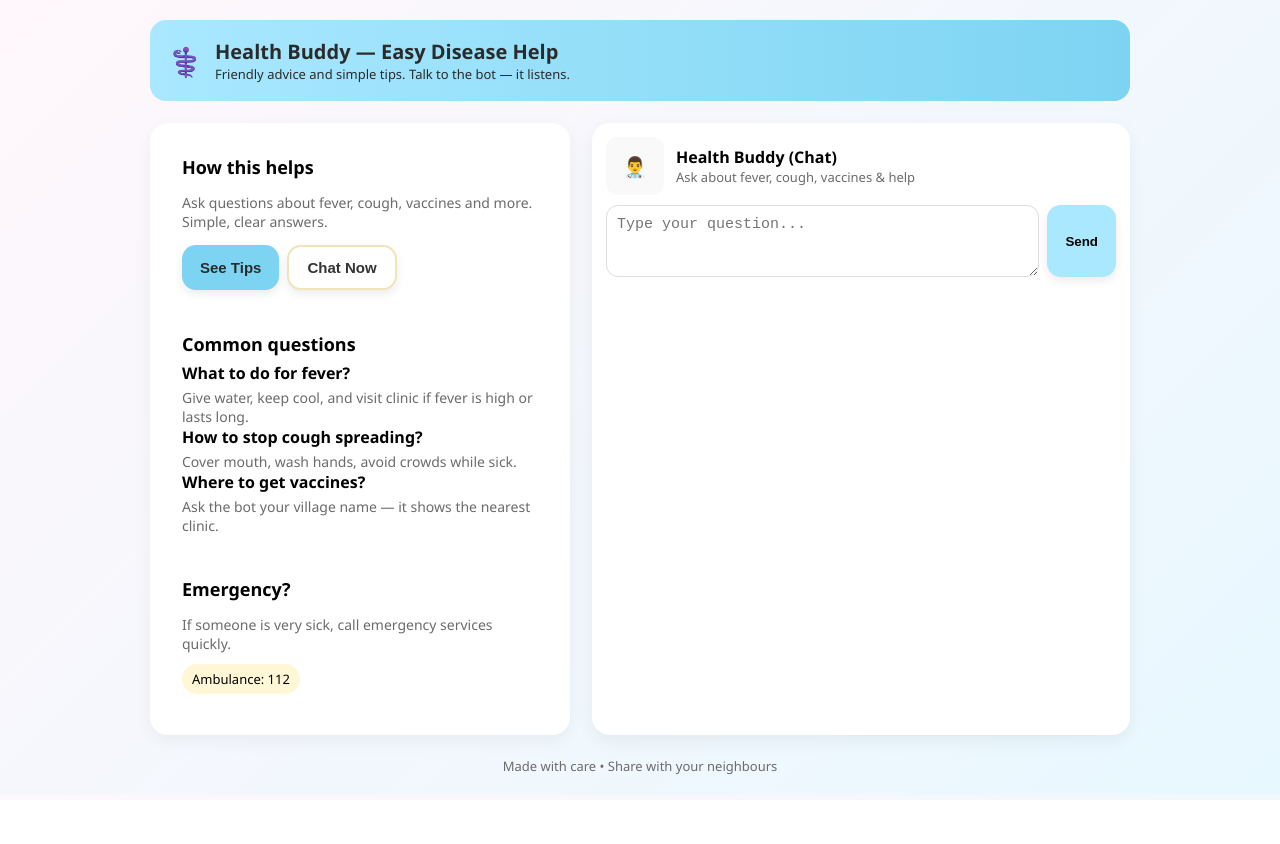
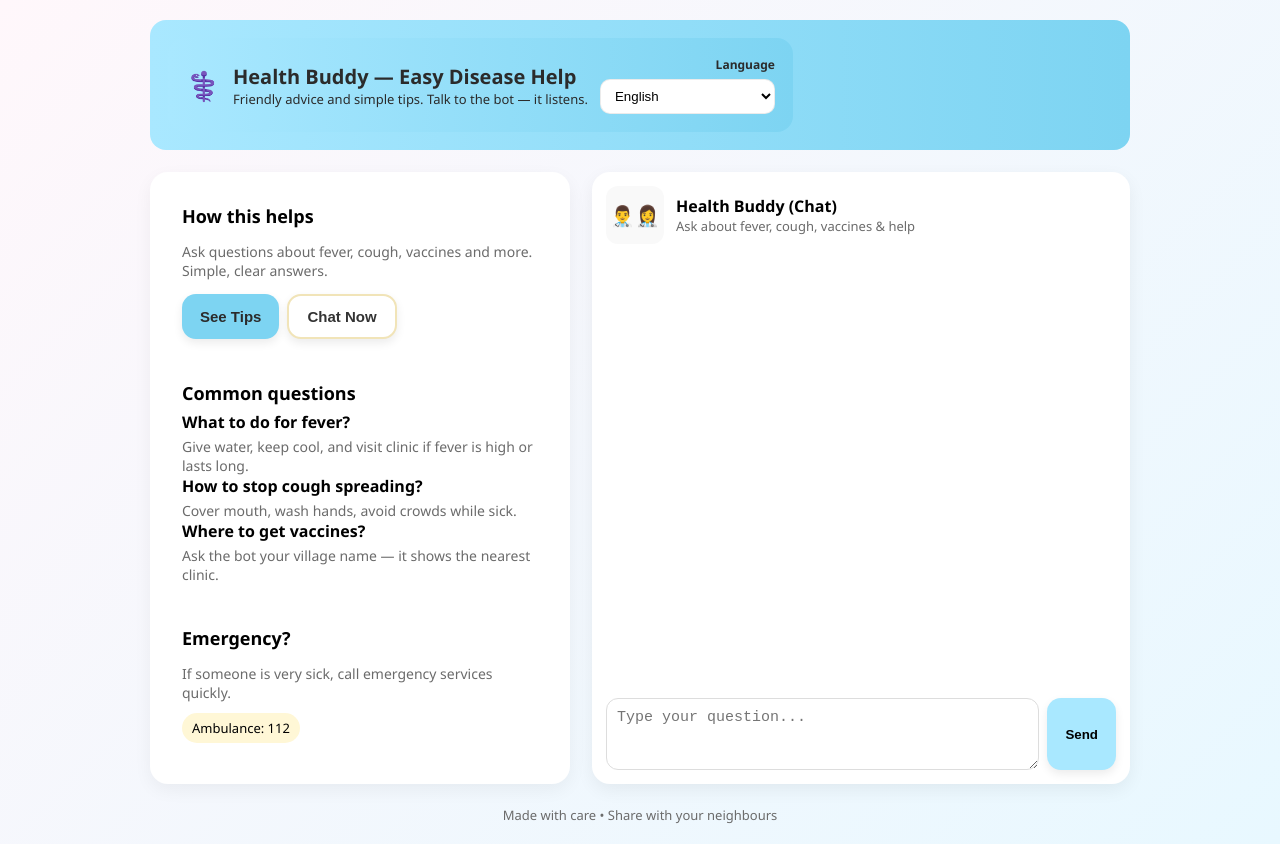
Before and after one commit to SyedTahaN/Health-Knowledge, a plain HTML site: page index.html in a window 1280 px wide. Before the commit the page ends 800 px from the top, so only its background shows below. Drawn offline with Linux system fonts and the light colour scheme.

Commit message:
Implement language selector in header
Added a language selector to the header for multilingual support.

```diff
--- a/index.html
+++ b/index.html
@@ -8,12 +8,32 @@
 </head>
 <body>
   <main class="wrap">
+    <header class="site-header">
       <header class="site-header" role="banner">
   <div style="font-size:28px; line-height:1">⚕️</div>
   <div style="flex:1">
     <h1 id="siteTitle">Health Buddy — Easy Disease Help</h1>
     <p id="siteSubtitle">Friendly advice and simple tips. Talk to the bot — it listens.</p>
   </div>
+
+  <!-- Language selector -->
+  <div style="display:flex;flex-direction:column;align-items:flex-end;gap:6px;">
+    <label for="langSelect" style="font-size:12px;color:#2b2b2b;font-weight:700;">Language</label>
+    <select id="langSelect" aria-label="Select language" style="padding:8px 10px;border-radius:10px;border:1px solid rgba(0,0,0,0.08);background:#fff;">
+      <option value="en">English</option>
+      <option value="hi">हिन्दी (Hindi)</option>
+      <option value="kn">ಕನ್ನಡ (Kannada)</option>
+      <option value="ta">தமிழ் (Tamil)</option>
+      <option value="te">తెలుగు (Telugu)</option>
+      <option value="ml">മലയാളം (Malayalam)</option>
+      <option value="gu">ગુજરાતી (Gujarati)</option>
+      <option value="bn">বাংলা (Bengali)</option>
+      <option value="bho">भोजपुरी (Bhojpuri)</option>
+      <option value="mr">मराठी (Marathi)</option>
+    </select>
+  </div>
+</header>
+
     </header>
 
     <aside class="left">
@@ -54,18 +74,17 @@
 
     <section class="chat-panel" id="chatPanel">
       <div class="chat-header">
-        <div class="bot-avatar">👨‍⚕️</div>
+        <div class="bot-avatar">👨‍⚕️👩‍⚕️</div>
         <div>
           <div class="bot-title">Health Buddy (Chat)</div>
           <div class="bot-sub">Ask about fever, cough, vaccines & help</div>
         </div>
       </div>
 
-      <!-- note: this id is 'chatbox' to match the simple script.js -->
-      <div class="chatbox" id="chatbox"></div>
+      <div class="chat-body" id="chatBody"></div>
 
       <div class="chat-input">
-        <textarea id="userInput" placeholder="Type your question..." rows="2"></textarea>
+        <textarea id="userInput" placeholder="Type your question..."></textarea>
         <button class="send-btn" id="sendBtn">Send</button>
       </div>
     </section>
```
Lines whose indentation alone changed are shown as unchanged.
